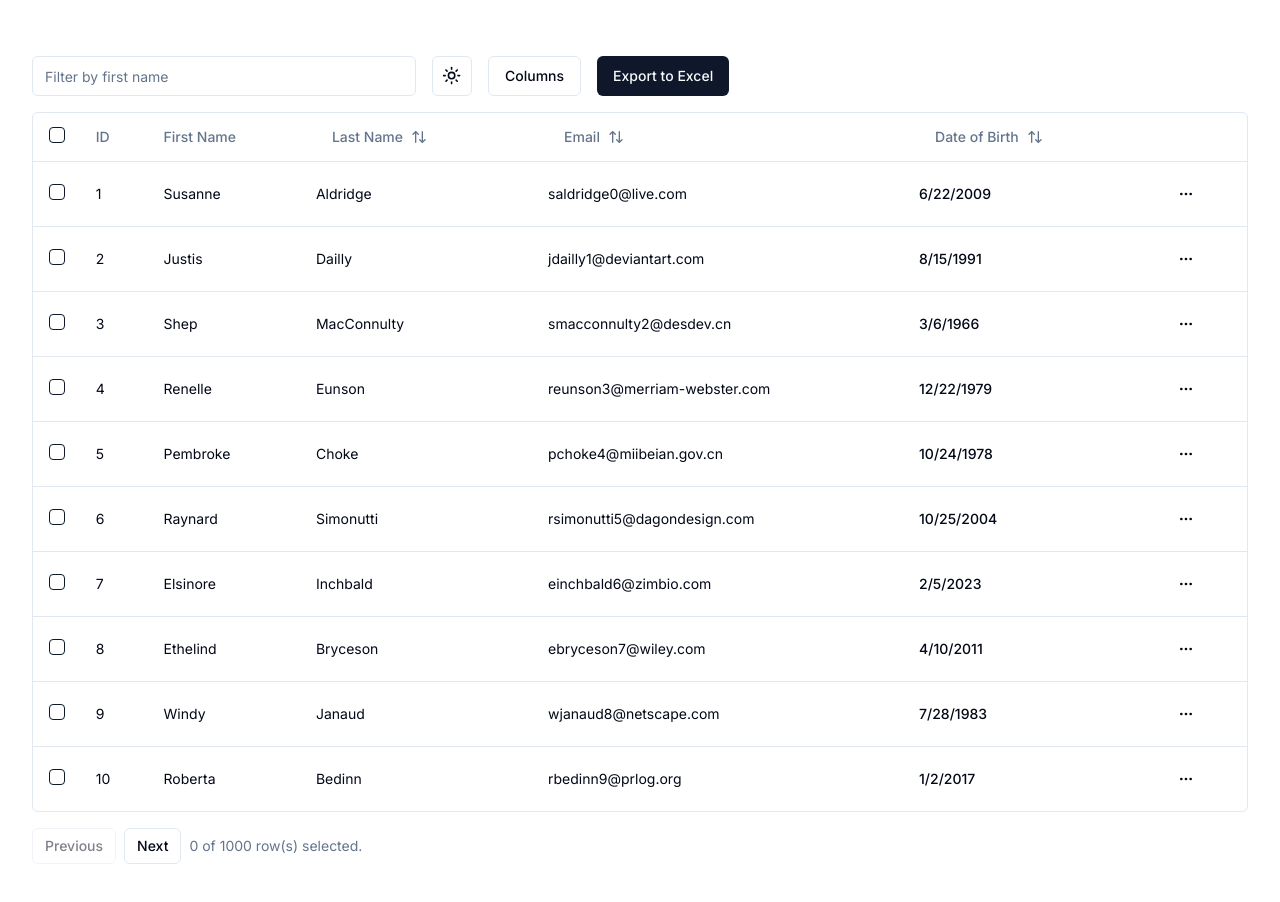
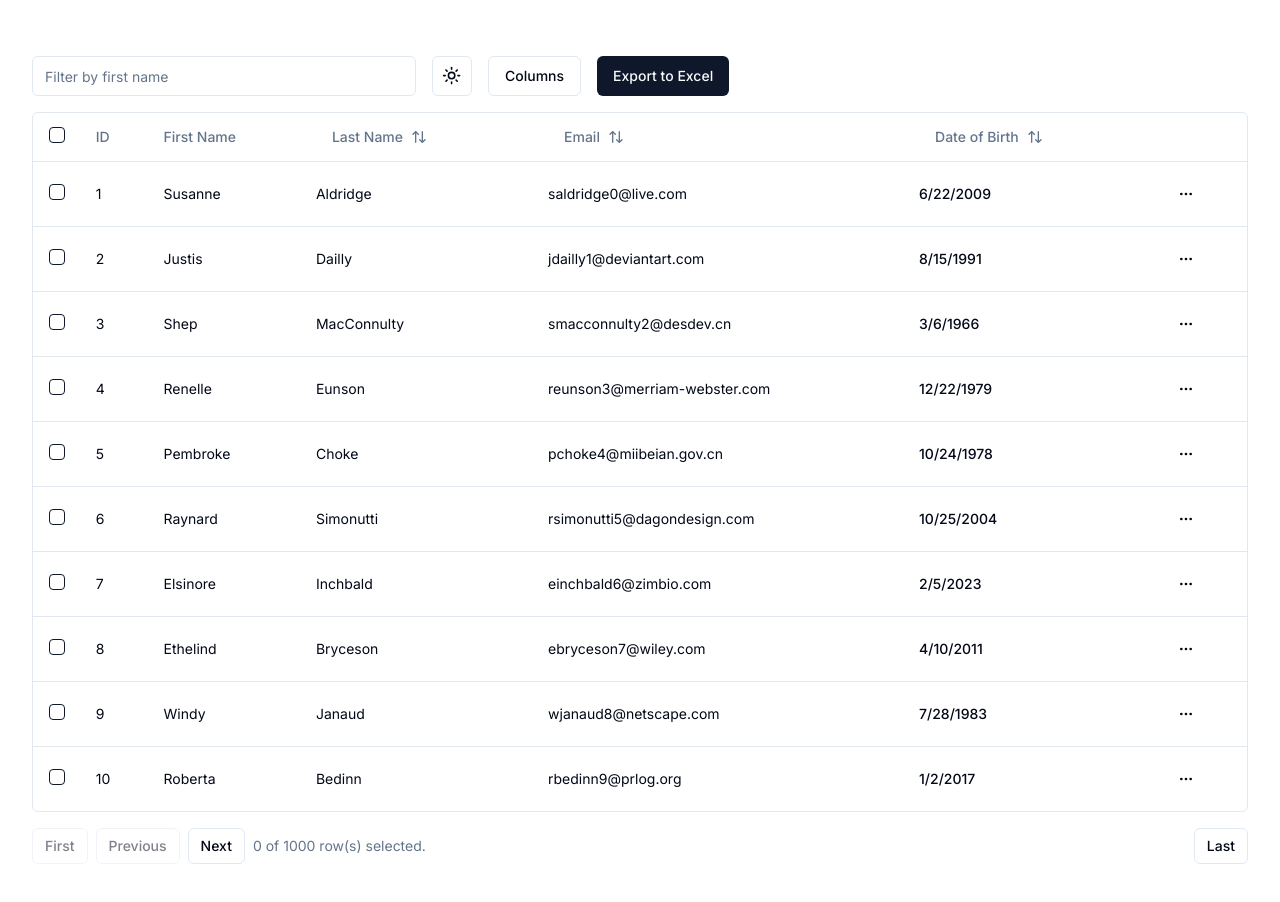
Before and after one commit to roseylikeme/shadcn-ui-table, a Next.js app: page /people in a window 1280 px wide. Shown: the top 902 px of the page. Built offline with nearby package versions, Linux system fonts and the light colour scheme.

Commit message:
add more pagination controls first & last page

```diff
--- a/src/app/people/data-table.tsx
+++ b/src/app/people/data-table.tsx
@@ -159,6 +159,16 @@ export function PeopleDataTable<TData, TValue>({
             <div>
                 <div>
                     <div className="flex items-center space-x-2 py-4">
+                        <div>
+                            <Button
+                                variant='outline'
+                                size='sm'
+                                onClick={() => table.setPageIndex(0)}
+                                disabled={!table.getCanPreviousPage()}
+                            >
+                                First
+                            </Button>
+                        </div>
                         <Button
                             variant='outline'
                             size='sm'
@@ -179,6 +189,16 @@ export function PeopleDataTable<TData, TValue>({
                             {table.getFilteredSelectedRowModel().rows.length} of{" "}
                             {table.getFilteredRowModel().rows.length} row(s) selected.
                         </div>
+                        <div>
+                            <Button
+                                variant='outline'
+                                size='sm'
+                                onClick={() => table.setPageIndex(table.getPageCount() - 1)}
+                                disabled={!table.getCanNextPage()}
+                            >
+                                Last
+                            </Button>
+                        </div>
                     </div>
                 </div>
             </div>
```
Lines whose indentation alone changed are shown as unchanged.
